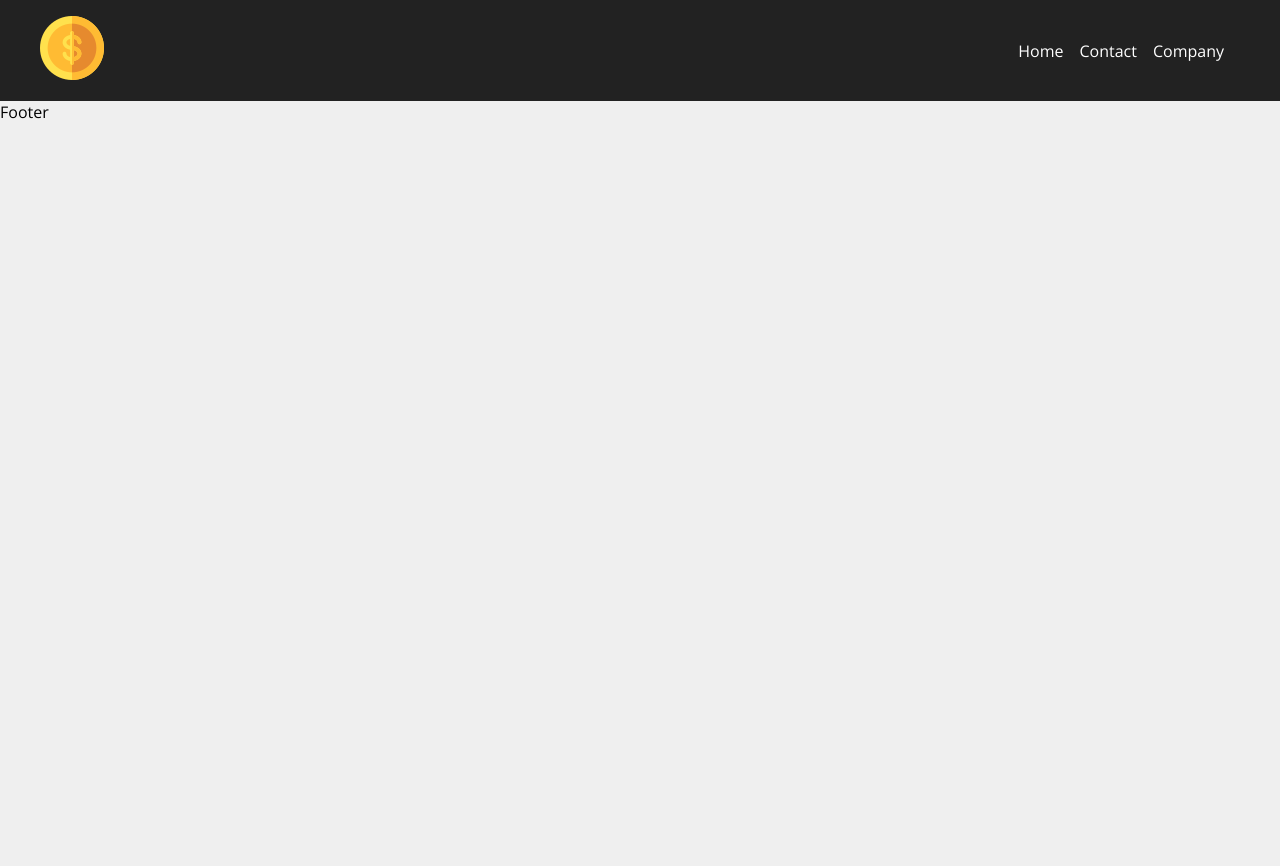
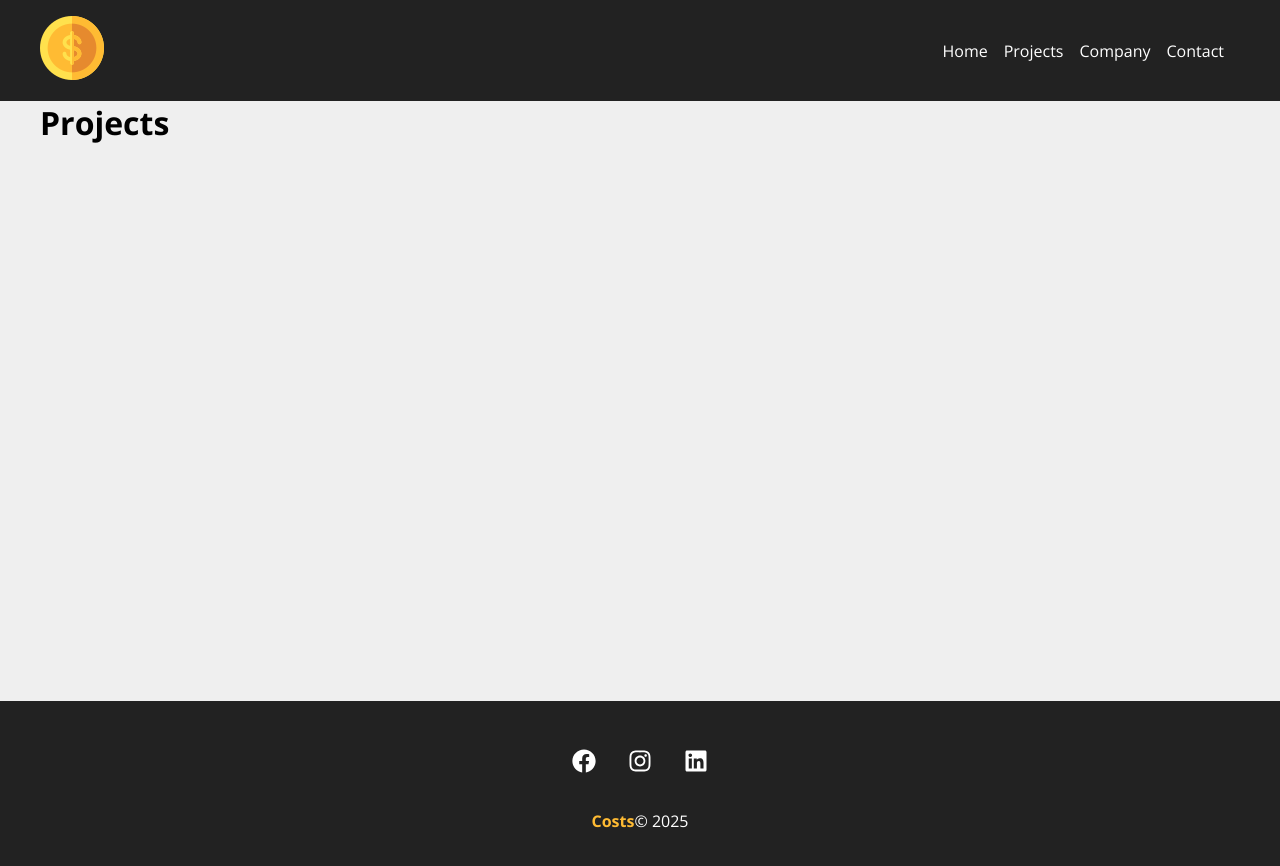
Before and after one commit to alveshenriique/projeto-react, a React (Create React App) app: page /projects in a window 1280 px wide. Shown: the top 866 px of the page. Before the commit the page ends 800 px from the top, so only its background shows below. Built offline with nearby package versions, Linux system fonts and the light colour scheme.

Commit message:
Atualiza Navbar e Footer

```diff
--- a/src/App.js
+++ b/src/App.js
@@ -2,6 +2,7 @@ import { BrowserRouter as Router, Routes, Route, Link } from "react-router-dom";
 import Home from "./components/pages/Home";
 import Company from "./components/pages/Company";
 import Contact from "./components/pages/Contact";
+import Projects from "./components/pages/Projects"
 import NewProject from "./components/pages/NewProject";
 
 import Container from "./components/layout/Container";
@@ -17,6 +18,7 @@ function App() {
           <Route path="/" element={<Home />} />
           <Route path="/company" element={<Company />} />
           <Route path="/contact" element={<Contact />} />
+          <Route path="/projects" element={<Projects />} />
           <Route path="/newproject" element={<NewProject />} />
         </Routes>
       </Container>
--- a/src/components/layout/Footer.js
+++ b/src/components/layout/Footer.js
@@ -1,5 +1,25 @@
+import { FaFacebook, FaInstagram, FaLinkedin } from "react-icons/fa";
+import styles from "./Footer.module.css";
+
 function Footer() {
-  return <p>Footer</p>;
+  return (
+    <footer className={styles.footer}>
+      <ul className={styles.social_list}>
+        <li>
+          <FaFacebook />
+        </li>
+        <li>
+          <FaInstagram />
+        </li>
+        <li>
+          <FaLinkedin />
+        </li>
+      </ul>
+      <p className={styles.copy_right}>
+        <span>Costs</span>&copy; 2025
+      </p>
+    </footer>
+  );
 }
 
 export default Footer;
--- a/src/components/layout/Footer.module.css
+++ b/src/components/layout/Footer.module.css
@@ -0,0 +1,35 @@
+.footer {
+  background-color: #222;
+  color: #fff;
+  padding: 3em;
+  text-align: center;
+  margin-top: auto;
+}
+
+.social_list {
+  display: flex;
+  justify-content: center;
+  list-style-type: none;
+}
+
+.social_list li {
+  margin: 0 1em;
+}
+
+.social_list li:hover {
+  color: #ffbb33;
+}
+
+.social_list svg {
+  font-size: 1.5em;
+  cursor: pointer;
+}
+
+.copy_right {
+  margin-top: 2em;
+}
+
+.copy_right span {
+  font-weight: bold;
+  color: #ffbb33;
+}
--- a/src/components/layout/Navbar.js
+++ b/src/components/layout/Navbar.js
@@ -5,20 +5,23 @@ import logo from "../../img/costs_logo.png";
 
 function Navbar() {
   return (
-    <nav class={styles.navbar}>
+    <nav className={styles.navbar}>
       <Container>
         <Link to="/">
           <img src={logo} alt="costs" />
         </Link>
-        <ul class={styles.list}>
+        <ul className={styles.list}>
           <li class={styles.item}>
             <Link to="/">Home</Link>
           </li>
-          <li class={styles.item}>
+          <li className={styles.item}>
+            <Link to="/">Projects</Link>
+          </li>
+          <li className={styles.item}>
+            <Link to="/company">Company</Link>
+          </li>
+          <li className={styles.item}>
             <Link to="/contact">Contact</Link>
-          </li>
-          <li class={styles.item}>
-            <Link to="/company">Company</Link>
           </li>
         </ul>
       </Container>
--- /dev/null
+++ b/src/components/pages/Projects.js
@@ -0,0 +1,5 @@
+function Projects (){
+    return( <h1>Projects</h1>)
+}
+
+export default Projects
--- a/src/index.css
+++ b/src/index.css
@@ -1,11 +1,13 @@
-*{
+* {
   padding: 0;
   margin: 0;
   box-sizing: border-box;
-  font-family: 'Open Sans', sans-serif;
+  font-family: "Open Sans", sans-serif;
 }
 
-html, boody, #root{
+html,
+body,
+#root {
   background-color: #efefef;
-  height:  100%;
+  height: 100%;
 }
```
Also changed, not shown: src/components/layout/Container.module.css (+4 -5 lines).
